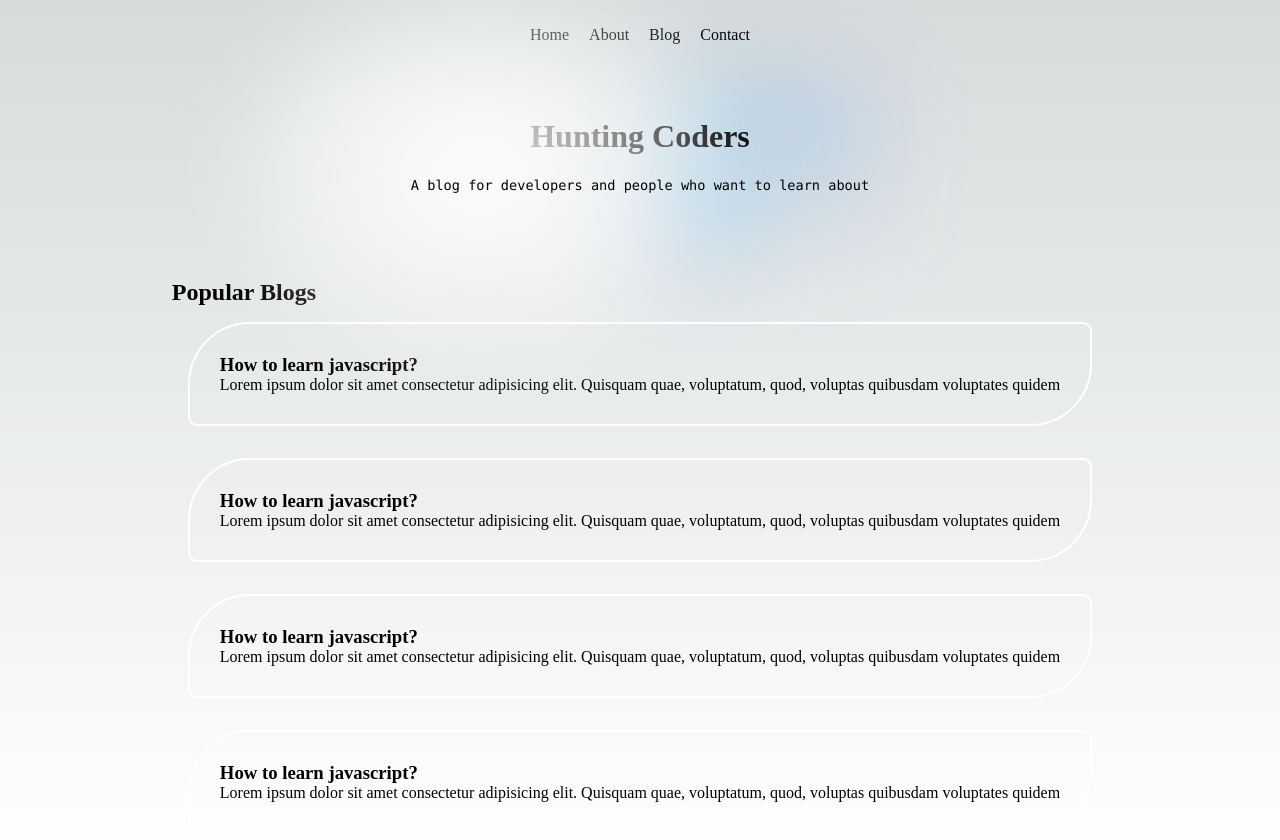
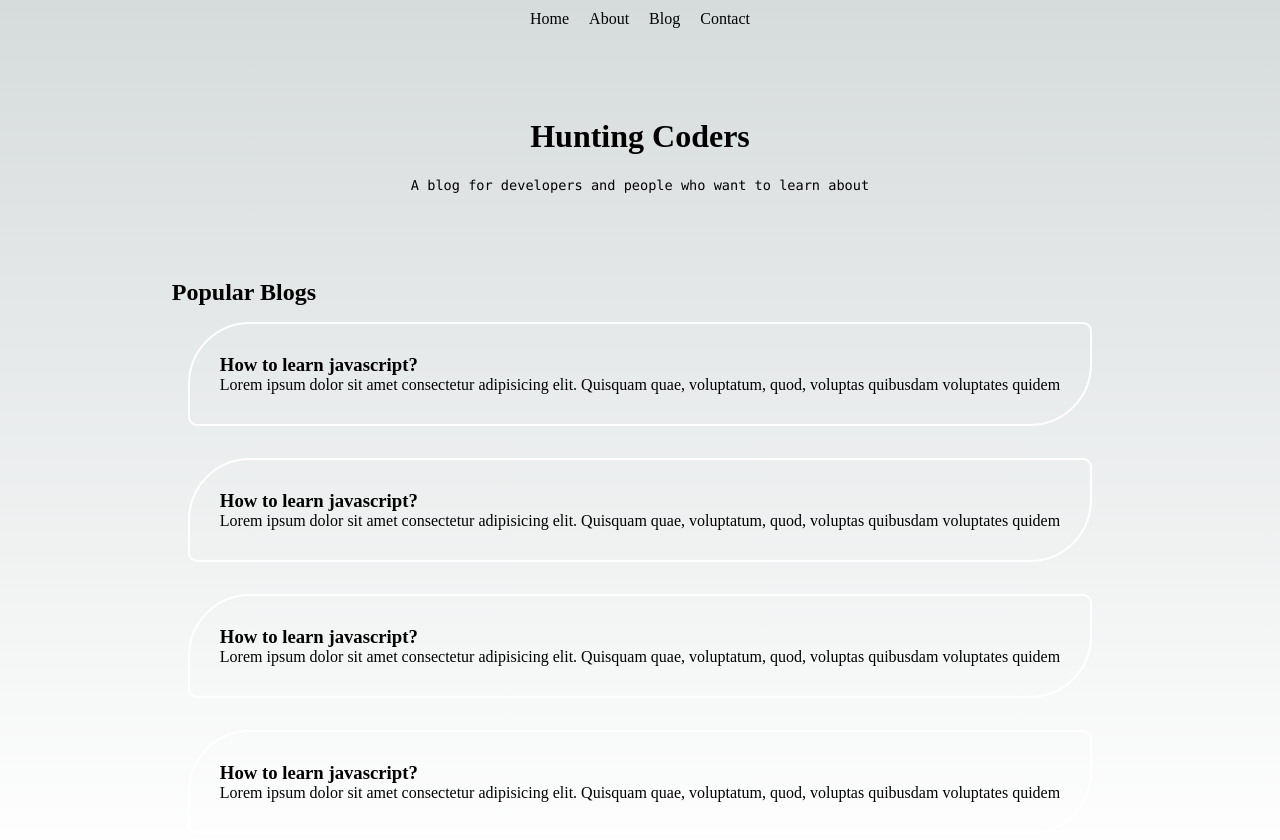
Before and after one commit to asimmaqsood57/Hunting-Coders-in-Next-Js, a Next.js app: page / in a window 1280 px wide. Shown: the top 840 px of the page. Built offline with nearby package versions, Linux system fonts and the light colour scheme.

Commit message:
displaying navbar on all pages

```diff
--- /dev/null
+++ b/src/components/Navbar.js
@@ -0,0 +1,26 @@
+import React from "react";
+import styles from "./Navbar.module.css";
+import Link from "next/link";
+
+const Navbar = () => {
+  return (
+    <nav className={styles.mainNav}>
+      <ul>
+        <Link href="/">
+          <li>Home</li>
+        </Link>
+        <Link href="/about">
+          <li>About</li>
+        </Link>
+        <Link href="/blog">
+          <li>Blog</li>
+        </Link>
+        <Link href="/contact">
+          <li>Contact</li>
+        </Link>
+      </ul>
+    </nav>
+  );
+};
+
+export default Navbar;
--- /dev/null
+++ b/src/components/Navbar.module.css
@@ -0,0 +1,21 @@
+.mainNav {
+  display: flex;
+  justify-content: center;
+}
+
+.mainNav ul {
+  display: flex;
+  justify-content: center;
+  align-items: center;
+  width: 100%;
+  max-width: var(--max-width);
+  padding: 0;
+  margin: 0;
+  list-style: none;
+}
+.mainNav ul li {
+  display: flex;
+  justify-content: center;
+  align-items: center;
+  padding: 10px;
+}
--- a/src/pages/_app.js
+++ b/src/pages/_app.js
@@ -1,5 +1,11 @@
-import '@/styles/globals.css'
+import "@/styles/globals.css";
+import Navbar from "@/components/Navbar";
 
 export default function App({ Component, pageProps }) {
-  return <Component {...pageProps} />
+  return (
+    <>
+      <Navbar />
+      <Component {...pageProps} />
+    </>
+  );
 }
--- a/src/pages/index.js
+++ b/src/pages/index.js
@@ -2,7 +2,6 @@
 import Image from "next/image";
 import Script from "next/script";
 import { Inter } from "next/font/google";
-import Link from "next/link";
 import styles from "@/styles/Home.module.css";
 
 export default function Home() {
@@ -18,23 +17,6 @@
       <Script src="./hello.js"></Script>
 
       <main className={styles.main}>
-        <nav className={styles.mainNav}>
-          <ul>
-            <Link href="/">
-              <li>Home</li>
-            </Link>
-            <Link href="/about">
-              <li>About</li>
-            </Link>
-            <Link href="/blog">
-              <li>Blog</li>
-            </Link>
-            <Link href="/contact">
-              <li>Contact</li>
-            </Link>
-          </ul>
-        </nav>
-
         <div className={styles.center}>
           <h1>Hunting Coders</h1>
           <p className={styles.description}>
--- a/src/styles/Home.module.css
+++ b/src/styles/Home.module.css
@@ -5,23 +5,6 @@
   align-items: center;
   padding: 1rem;
   min-height: 100vh;
-}
-
-.mainNav ul {
-  display: flex;
-  justify-content: space-between;
-  align-items: center;
-  width: 100%;
-  max-width: var(--max-width);
-  padding: 0;
-  margin: 0;
-  list-style: none;
-}
-.mainNav ul li {
-  display: flex;
-  justify-content: center;
-  align-items: center;
-  padding: 10px;
 }
 
 .blogs {
@@ -108,30 +91,6 @@
   position: relative;
   flex-direction: column;
   padding: 4rem 0;
-}
-
-.center::before {
-  background: var(--secondary-glow);
-  border-radius: 50%;
-  width: 480px;
-  height: 360px;
-  margin-left: -400px;
-}
-
-.center::after {
-  background: var(--primary-glow);
-  width: 240px;
-  height: 180px;
-  z-index: -1;
-}
-
-.center::before,
-.center::after {
-  content: "";
-  left: 50%;
-  position: absolute;
-  filter: blur(45px);
-  transform: translateZ(0);
 }
 
 .logo,
```
